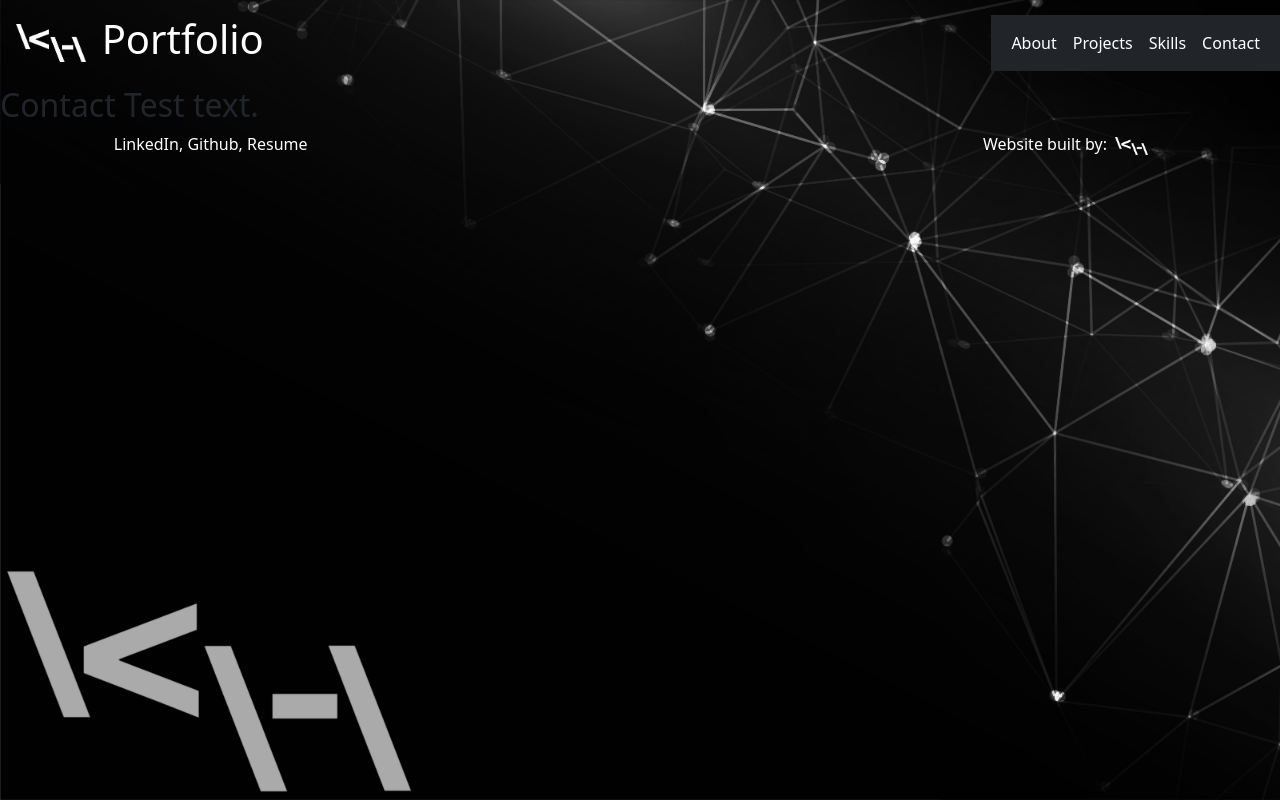
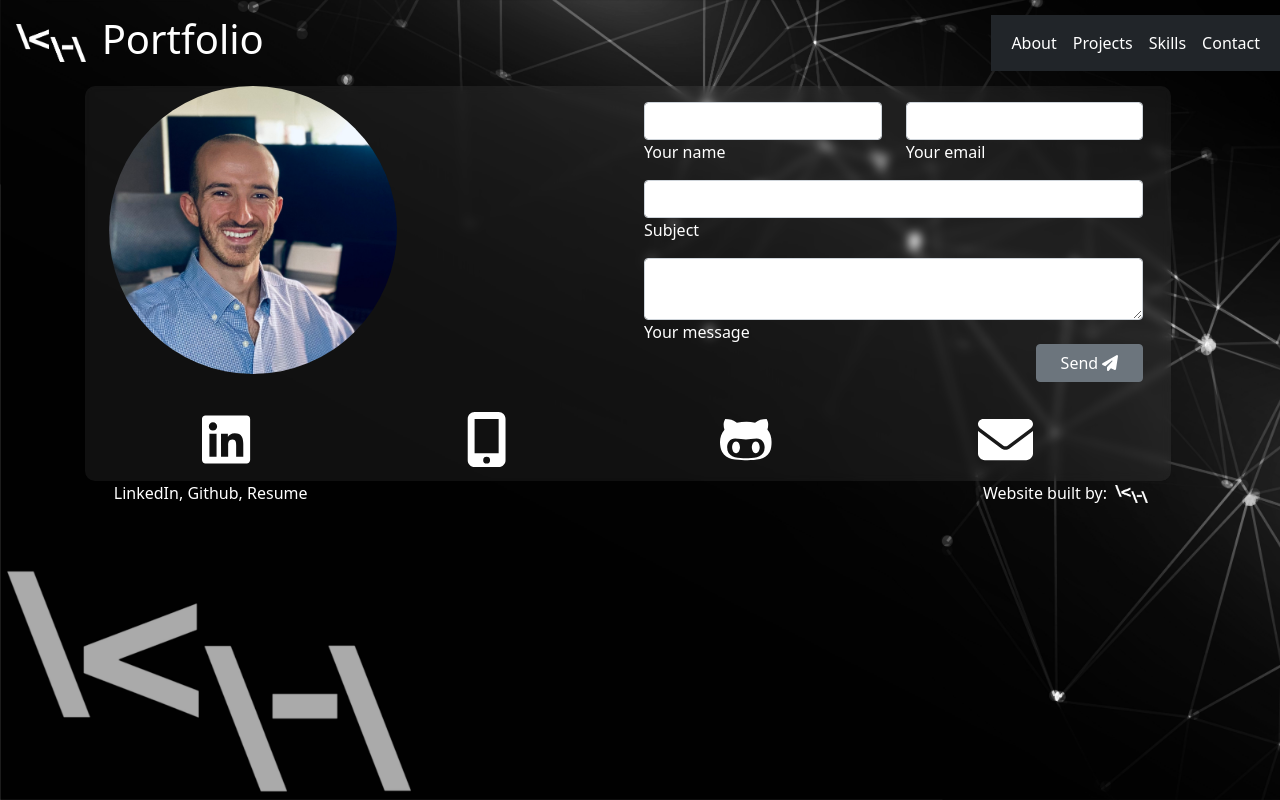
Before and after one commit to konnerhartman/Portfolio-K-Hartman, a React (Create React App) app in the folder client/: page /contact in a window 1280 px wide. Built offline with nearby package versions, Linux system fonts and the light colour scheme.

Commit message:
added code to contact page and styled

```diff
--- a/client/package.json
+++ b/client/package.json
@@ -7,6 +7,7 @@
     "@apollo/client": "^3.3.7",
     "@emailjs/browser": "^3.4.0",
     "@fortawesome/fontawesome-svg-core": "^1.3.0",
+    "@fortawesome/free-brands-svg-icons": "^6.1.1",
     "@fortawesome/free-regular-svg-icons": "^6.0.0",
     "@fortawesome/free-solid-svg-icons": "^6.0.0",
     "@fortawesome/react-fontawesome": "^0.1.17",
--- a/client/src/index.css
+++ b/client/src/index.css
@@ -24,6 +24,15 @@ body {
 
 .devicon {
     font-size: 50px;
+}
+
+.prof-pic {
+    height: 18rem;
+}
+
+.contact {
+    font-size: 55px;
+    color: white
 }
 
 @import url('https://fonts.googleapis.com/css?family=Roboto:700');
--- a/client/src/pages/Contact.js
+++ b/client/src/pages/Contact.js
@@ -1,11 +1,92 @@
-import React from "react";
+import React from 'react';
+import emailjs from '@emailjs/browser';
+import ProfPic from '../assets/Prof-Pic-Square.jpg'
+import resume from '../assets/K.-Hartman-Resume.pdf';
+import { FontAwesomeIcon } from '@fortawesome/react-fontawesome';
+import { faPaperPlane, faMobileAlt, faEnvelope  } from '@fortawesome/free-solid-svg-icons';
+import { faLinkedin, faGithubAlt } from '@fortawesome/free-brands-svg-icons';
 
 const Contact = () => {
-    return (
-        <>
-            <h2>Contact Test text.</h2>
-        </>
-    );
+
+  function sendEmail(e) {
+
+    e.preventDefault();
+
+    emailjs.sendForm('service_om2iykm', 'template_aiuu4mi', e.target, 'ZsgJRrqRvzI3jIWyw')
+      .then((result) => {
+          console.log(result.text);
+      }, (error) => {
+          console.log(error.text);
+      });
+      e.target.reset();
+  };
+
+  return (
+    <div className="row">
+        <div className="col-1 d-none d-sm-block">
+        </div>
+        <div className="glass col-lg-10 col-md-12 row">
+            <div className='col-md-6'>
+                <img className="prof-pic rounded-circle" src={ProfPic} alt="Konner sitting infront of his desk with a big smile on his face!."/>
+            </div>
+            <div className="col-md-6 p-3">
+                <form onSubmit={sendEmail} id="contact-form" name="contact-form" action="mail.php" method="POST">
+                <div className="row mb-3">
+                    <div className="col-md-6">
+                    <div className="md-form mb-0">
+                        <input type="text" id="name" name="name" className="form-control" required />
+                        <label className="">Your name</label>
+                    </div>
+                    </div>
+                    <div className="col-md-6">
+                    <div className="md-form mb-0">
+                        <input type="text" id="email" name="email" className="form-control" required />
+                        <label className="">Your email</label>
+                    </div>
+                    </div>
+                </div>
+                <div className="row  mb-3">
+                    <div className="col-md-12">
+                    <div className="md-form mb-0">
+                        <input type="text" id="subject" name="subject" className="form-control" required />
+                        <label className="">Subject</label>
+                    </div>
+                    </div>
+                </div>
+                <div className="row">
+                    <div className="col-md-12">
+                    <div className="md-form">
+                        <textarea type="text" id="message" name="message" rows="2" className="form-control md-textarea" required></textarea>
+                        <label>Your message</label>
+                    </div>
+                    </div>
+                    <div className='text-end'>
+                    <button className='btn btn-secondary px-4' type="submit">
+                        Send <FontAwesomeIcon icon={faPaperPlane} />
+                    </button>
+                    </div>
+                </div>
+                </form>
+            </div>
+            <div className='col-lg-12 row text-center'>
+                    <div className='col-3'>
+                        <a className='contact' target="_blank" rel="noreferrer" href="https://www.linkedin.com/in/konner-hartman/"><FontAwesomeIcon icon={faLinkedin} /></a>
+                    </div>
+                    <div className='col-3'>
+                        <a className='contact' href="tel:214-226-4278"><FontAwesomeIcon icon={faMobileAlt} /></a>
+                    </div>
+                    <div className='col-3'>
+                        <a className='contact' target="_blank" rel="noreferrer" href="https://github.com/konnerhartman"><FontAwesomeIcon icon={faGithubAlt} /></a>
+                    </div>
+                    <div className='col-3'>
+                        <a className='contact' href="mailto:konner.hartman22@gmail.com"><FontAwesomeIcon icon={faEnvelope} /></a>
+                    </div>
+                </div>
+        </div>
+        <div className="col-1 d-none d-sm-block">
+        </div>
+    </div>
+  );
 };
 
 export default Contact;
```
Also changed, not shown: client/src/assets/Prof-Pic-Square.jpg (added), 1 other file (tests, documents, lock files or other folders).
